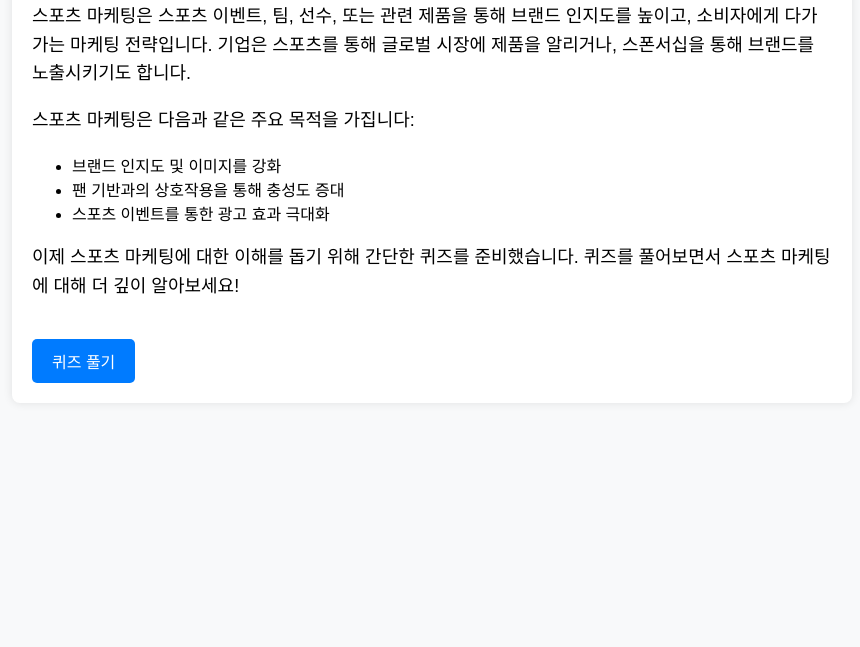
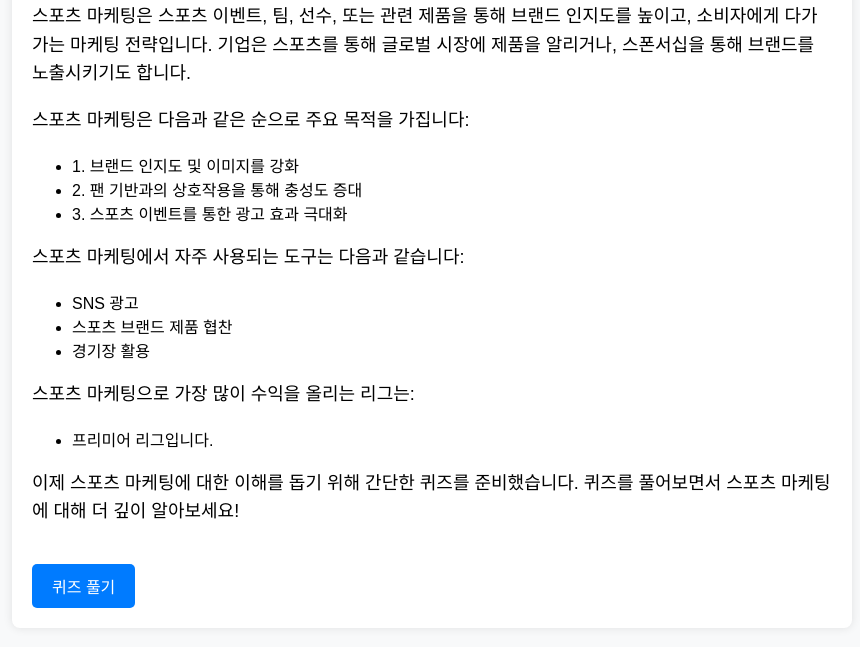
Before and after one commit to yangsalad/sports, a plain HTML site: page index.html in a window 1280 px wide. Shown: the part 127-774 px from the top of the page, without its empty margins (208-1068 px from the left). Drawn offline with Linux system fonts and the light colour scheme.

Commit message:
Update index.html

```diff
--- a/index.html
+++ b/index.html
@@ -46,11 +46,22 @@
     <div class="container">
         <h1>스포츠 마케팅이란?</h1>
         <p>스포츠 마케팅은 스포츠 이벤트, 팀, 선수, 또는 관련 제품을 통해 브랜드 인지도를 높이고, 소비자에게 다가가는 마케팅 전략입니다. 기업은 스포츠를 통해 글로벌 시장에 제품을 알리거나, 스폰서십을 통해 브랜드를 노출시키기도 합니다.</p>
-        <p>스포츠 마케팅은 다음과 같은 주요 목적을 가집니다:</p>
+        <p>스포츠 마케팅은 다음과 같은 순으로 주요 목적을 가집니다:</p>
         <ul>
-            <li>브랜드 인지도 및 이미지를 강화</li>
-            <li>팬 기반과의 상호작용을 통해 충성도 증대</li>
-            <li>스포츠 이벤트를 통한 광고 효과 극대화</li>
+            <li>1. 브랜드 인지도 및 이미지를 강화</li>
+            <li>2. 팬 기반과의 상호작용을 통해 충성도 증대</li>
+            <li>3. 스포츠 이벤트를 통한 광고 효과 극대화</li>
+        </ul>
+        <p>스포츠 마케팅에서 자주 사용되는 도구는 다음과 같습니다:</p>
+        <ul>
+            <li>SNS 광고</li>
+            <li>스포츠 브랜드 제품 협찬</li>
+            <li>경기장 활용</li>
+        </ul>
+        <p>스포츠 마케팅으로 가장 많이 수익을 올리는 리그는:</p>
+        <ul>
+            <li>프리미어 리그입니다.</li>
+
         </ul>
         <p>이제 스포츠 마케팅에 대한 이해를 돕기 위해 간단한 퀴즈를 준비했습니다. 퀴즈를 풀어보면서 스포츠 마케팅에 대해 더 깊이 알아보세요!</p>
         <a href="quiz.html" class="btn">퀴즈 풀기</a>
```
